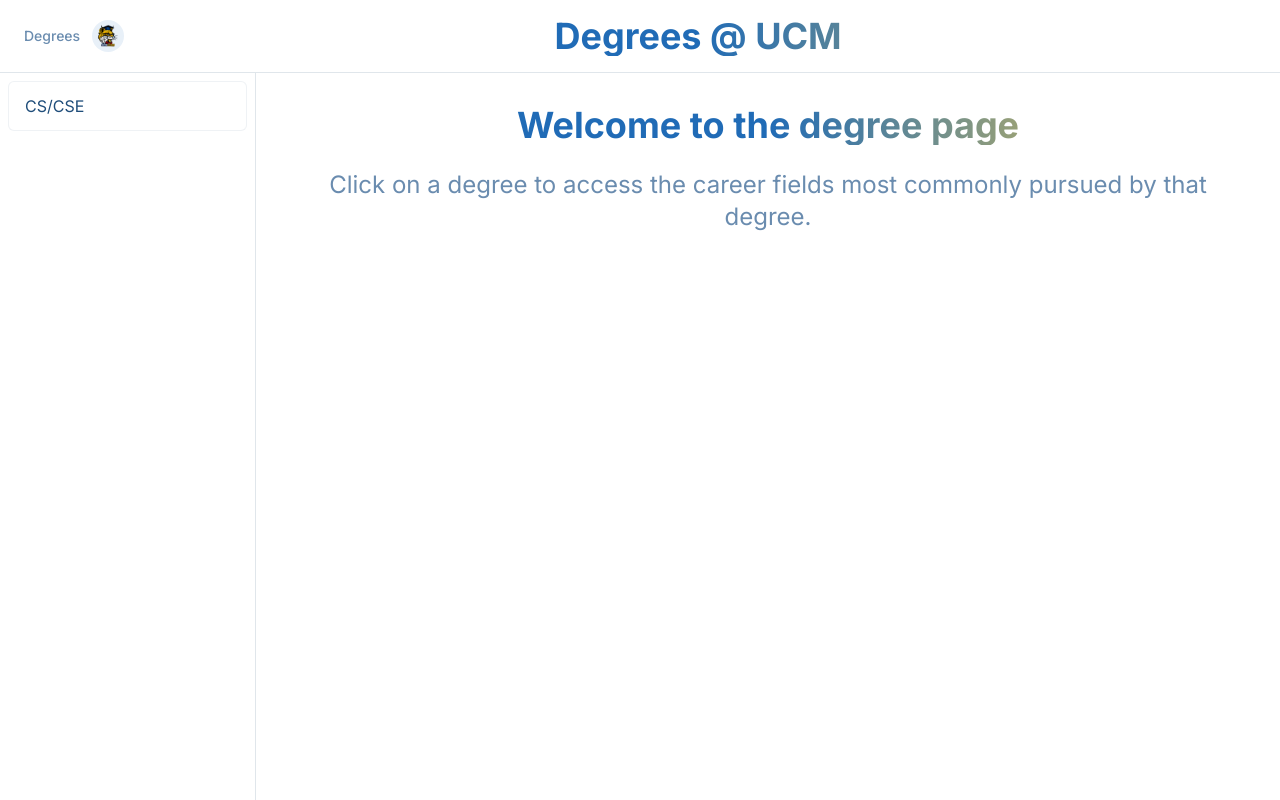
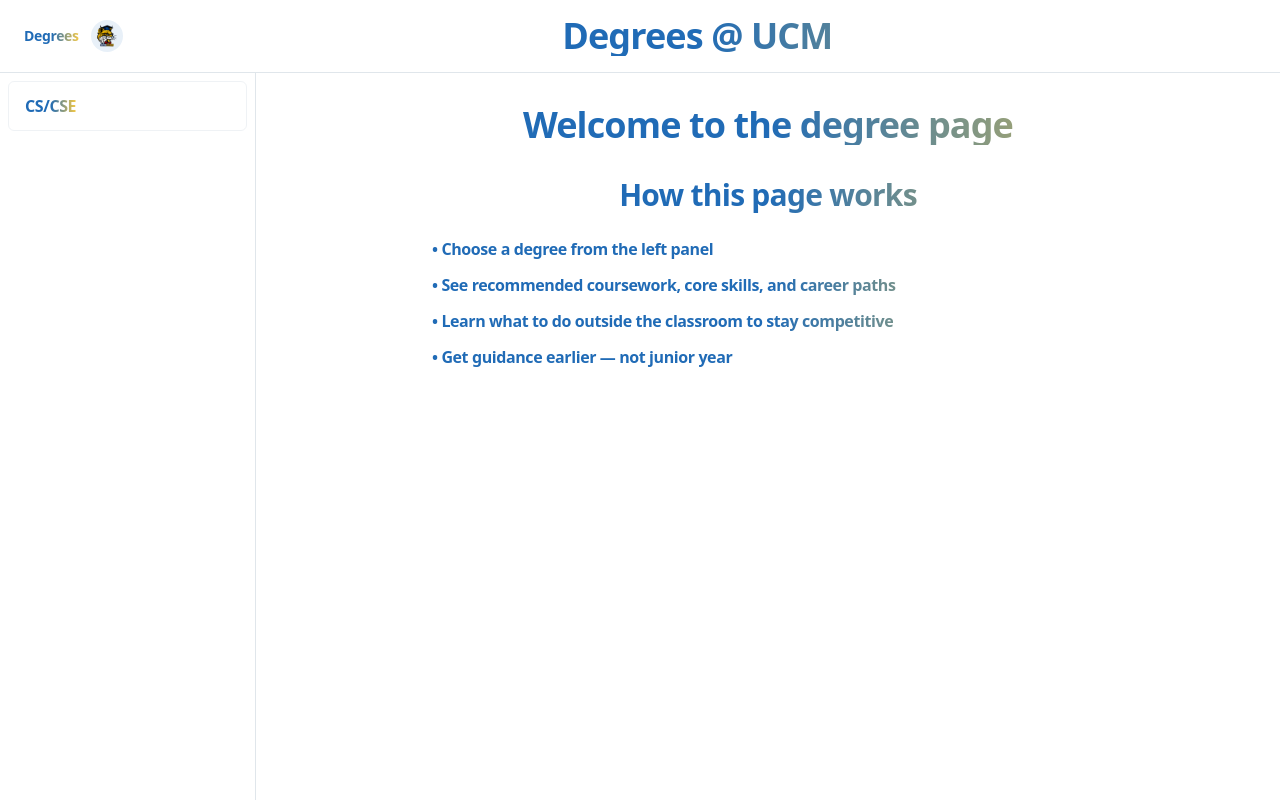
Before and after one commit to chanu1406/BetterBobcats, a Next.js app in the folder frontend/: page /degrees in a window 1280 px wide. Built offline with nearby package versions, Linux system fonts and the light colour scheme.

Commit message:
Refactor Degrees components for improved styling and layout consistency, enhancing user experience with updated typography and structure in DegreesContent, DegreesHeader, DegreesSidebar, and related documentation.

```diff
--- a/frontend/src/app/degrees/components/DegreesContent.tsx
+++ b/frontend/src/app/degrees/components/DegreesContent.tsx
@@ -11,13 +11,33 @@
   if (!selectedDegree) {
     return (
       <div className="flex-1 p-8">
-        <div className="max-w-4xl mx-auto text-center">
-          <h2 className="text-3xl md:text-4xl font-bold mb-6 bg-gradient-to-r from-primary via-primary to-accent bg-clip-text text-transparent">
-            Welcome to the degree page
-          </h2>
-          <p className="text-xl md:text-2xl text-muted-foreground mb-8">
-            Click on a degree to access the career fields most commonly pursued by that degree.
-          </p>
+        <div className="max-w-4xl mx-auto">
+          <div className="text-center mb-8">
+            <h2 className="text-3xl md:text-4xl font-sans font-semibold bg-gradient-to-r from-primary via-primary to-accent bg-clip-text text-transparent tracking-tight mb-8">
+              Welcome to the degree page
+            </h2>
+          </div>
+
+          {/* How to Use This Page Section */}
+          <div className="max-w-3xl mx-auto">
+            <h3 className="text-2xl md:text-3xl font-sans font-semibold bg-gradient-to-r from-primary via-primary to-accent bg-clip-text text-transparent tracking-tight mb-6 text-center">
+              How this page works
+            </h3>
+            <ul className="space-y-3 text-left max-w-2xl mx-auto">
+              <li className="font-sans font-semibold bg-gradient-to-r from-primary via-primary to-accent bg-clip-text text-transparent tracking-tight">
+                • Choose a degree from the left panel
+              </li>
+              <li className="font-sans font-semibold bg-gradient-to-r from-primary via-primary to-accent bg-clip-text text-transparent tracking-tight">
+                • See recommended coursework, core skills, and career paths
+              </li>
+              <li className="font-sans font-semibold bg-gradient-to-r from-primary via-primary to-accent bg-clip-text text-transparent tracking-tight">
+                • Learn what to do outside the classroom to stay competitive
+              </li>
+              <li className="font-sans font-semibold bg-gradient-to-r from-primary via-primary to-accent bg-clip-text text-transparent tracking-tight">
+                • Get guidance earlier — not junior year
+              </li>
+            </ul>
+          </div>
         </div>
       </div>
     );
@@ -27,8 +47,8 @@
     <div className="flex-1 p-8">
       <div className="max-w-4xl mx-auto">
         <div className="border-2 border-dashed border-muted-foreground/30 rounded-lg p-12 text-center">
-          <p className="text-2xl font-semibold text-muted-foreground">T B D</p>
-          <p className="text-sm text-muted-foreground mt-2">
+          <p className="text-2xl font-sans font-semibold bg-gradient-to-r from-primary via-primary to-accent bg-clip-text text-transparent tracking-tight">T B D</p>
+          <p className="text-sm font-sans font-semibold bg-gradient-to-r from-primary via-primary to-accent bg-clip-text text-transparent tracking-tight mt-2">
             Content for {selectedDegree} will be displayed here
           </p>
         </div>
--- a/frontend/src/app/degrees/components/DegreesHeader.tsx
+++ b/frontend/src/app/degrees/components/DegreesHeader.tsx
@@ -10,7 +10,7 @@
         <div className="flex items-center gap-4">
           {/* Left: Degrees label + Logo */}
           <div className="flex items-center gap-3">
-            <span className="text-sm font-medium text-muted-foreground">Degrees</span>
+            <span className="text-sm font-sans font-semibold bg-gradient-to-r from-primary via-primary to-accent bg-clip-text text-transparent tracking-tight">Degrees</span>
             <div className="h-8 w-8 rounded-full bg-primary/10 flex items-center justify-center">
               <img
                 src="/BetterBobcatsLogo.svg"
@@ -22,7 +22,7 @@
 
           {/* Center: Degrees @ UCM title */}
           <div className="flex-1 text-center">
-            <h1 className="text-3xl md:text-4xl font-bold bg-gradient-to-r from-primary via-primary to-accent bg-clip-text text-transparent">Degrees @ UCM</h1>
+            <h1 className="text-3xl md:text-4xl font-sans font-semibold bg-gradient-to-r from-primary via-primary to-accent bg-clip-text text-transparent tracking-tight">Degrees @ UCM</h1>
           </div>
         </div>
       </div>
--- a/frontend/src/app/degrees/components/DegreesSidebar.tsx
+++ b/frontend/src/app/degrees/components/DegreesSidebar.tsx
@@ -23,13 +23,15 @@
             <button
               key={degree}
               onClick={() => onDegreeSelect(degree)}
-              className={`w-full text-left px-4 py-3 transition-colors border border-border/50 rounded-md ${
+              className={`w-full text-left px-4 py-3 transition-colors border border-border/50 rounded-md font-sans font-semibold tracking-tight ${
                 selectedDegree === degree
-                  ? "bg-primary text-primary-foreground font-semibold border-primary shadow-sm"
-                  : "hover:bg-primary/10 hover:text-primary hover:border-primary/30 text-foreground bg-card"
+                  ? "bg-primary text-primary-foreground border-primary shadow-sm"
+                  : "hover:bg-primary/10 hover:border-primary/30"
               }`}
             >
-              {degree}
+              <span className={selectedDegree === degree ? "" : "bg-gradient-to-r from-primary via-primary to-accent bg-clip-text text-transparent"}>
+                {degree}
+              </span>
             </button>
           ))}
         </nav>
```
Also changed, not shown: 5 other files (tests, documents, lock files or other folders).
